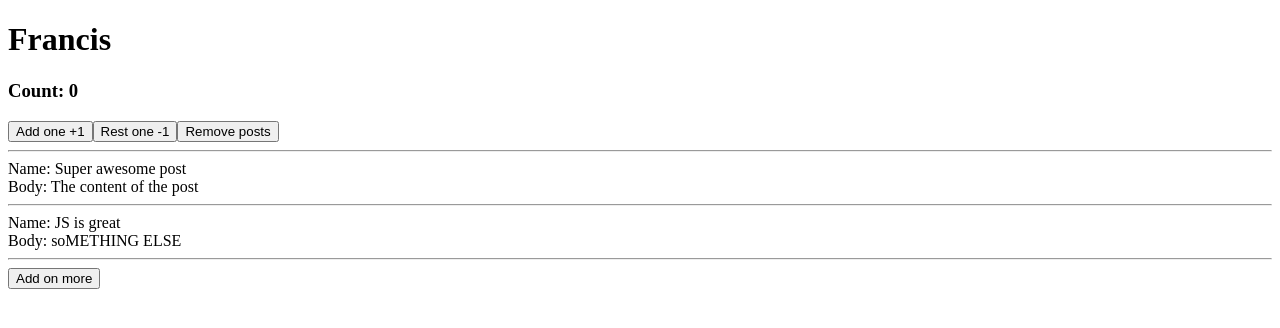
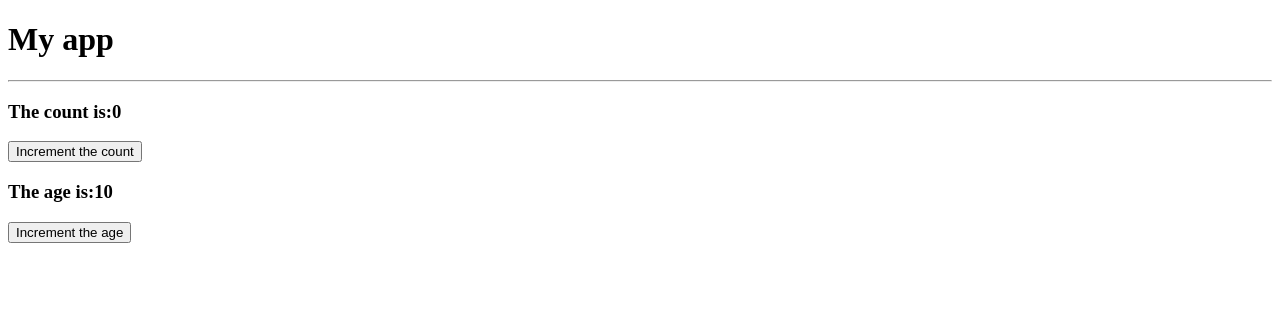
Before and after one commit to ferlobo1985/Udmy-React-fullstack-02hooks-project, a React (Create React App) app: page / in a window 1280 px wide. Shown: the top 328 px of the page. Built offline with nearby package versions, Linux system fonts and the light colour scheme.

Commit message:
Use callback

```diff
--- a/src/App.js
+++ b/src/App.js
@@ -1,87 +1,30 @@
-import React,{ useState, useEffect } from 'react';
-import Post from './post';
+import React,{ useState, useCallback } from 'react';
 
+import Title from './components/title';
+import Count from './components/count';
+import CountBtn from './components/countBtn';
+import Age from './components/age';
+import AgeBtn from './components/ageBtn'
 
-const App = ({initialCount}) => {
-  const [state, setState] = useState({
-    count: initialCount,
-    user:"Francis"
-  });
-  let [posts,setPosts] = useState([
-    {
-      name:'Super awesome post',
-      body:'The content of the post'
-    },
-    {
-      name:'JS is great',
-      body:'soMETHING ELSE'
-    },
-  ])
+const App = () => {
+  const [count,setCount] = useState(0);
+  const [age,setAge] = useState(10)
 
-  const restOne = () => {
-    setState({
-      ...state,
-      count:state.count-1
-    })
-  }
-
-  const addOnePost = () => {
-    let newPost = {
-      name:'PHP is still awesome',
-      body:'something about php'
-    }
-
-    setPosts([
-      ...posts,
-      newPost
-    ]);
-
-  }
-
-  const removePosts = () => {
-    setPosts([])
-  }
-
-  useEffect(()=>{
-   // console.log('change on state')
-  },[state])
-
-
-  useEffect(()=>{
-   // console.log('change on posts')
-  },[posts])
-
-  useEffect(()=>{
-    //console.log('MOUNTED')
+  const incrementCount = useCallback(() => {
+    setCount(prevCount => prevCount+1);
   },[])
 
-
+  const incrementAge =useCallback(() => {
+    setAge(prevAge => prevAge+1);
+  },[])
 
   return (
     <>
-      <h1>{state.user}</h1>
-      <h3>Count: {state.count}</h3>
-      <button onClick={ ()=> setState({
-        ...state,
-        count:state.count+1
-        }) }> Add one +1 </button>
-      <button onClick={ restOne }> Rest one -1 </button>
-      <button onClick={ removePosts }> Remove posts </button>
-
-
-
-      <hr/>
-
-      { posts.map((item,i)=>(
-        <Post item={item} key={i}/>
-      ))}
-
-      <button
-        onClick={addOnePost}
-      >
-        Add on more
-      </button>
-
+      <Title/>
+      <Count count={count}/>
+      <CountBtn handleCount={incrementCount}/>
+      <Age age={age}/>
+      <AgeBtn handleAge={incrementAge}/>
     </>
   );
 }
--- /dev/null
+++ b/src/components/age.js
@@ -0,0 +1,12 @@
+import React from 'react';
+
+const Age = ({age}) => {
+    console.log('4-Age')
+  return (
+    <>
+     <h3>The age is:{age}</h3>
+    </>
+  );
+}
+
+export default React.memo(Age);
--- /dev/null
+++ b/src/components/ageBtn.js
@@ -0,0 +1,14 @@
+import React from 'react';
+
+const AgeBtn = ({handleAge}) => {
+    console.log('5-AgeBtn')
+  return (
+    <>
+     <button onClick={ handleAge }>
+         Increment the age
+     </button>
+    </>
+  );
+}
+
+export default React.memo(AgeBtn);
--- /dev/null
+++ b/src/components/count.js
@@ -0,0 +1,13 @@
+import React from 'react';
+
+const Count = ({count}) => {
+    console.log('2-Count')
+
+  return (
+    <>
+     <h3>The count is:{count}</h3>
+    </>
+  );
+}
+
+export default React.memo(Count);
--- /dev/null
+++ b/src/components/countBtn.js
@@ -0,0 +1,14 @@
+import React from 'react';
+
+const CountBtn = ({handleCount}) => {
+    console.log('3-CountBtn')
+  return (
+    <>
+     <button onClick={ handleCount }>
+         Increment the count
+     </button>
+    </>
+  );
+}
+
+export default React.memo(CountBtn);
--- /dev/null
+++ b/src/components/title.js
@@ -0,0 +1,13 @@
+import React from 'react';
+
+const Title = () => {
+    console.log('1-title')
+  return (
+    <>
+      <h1>My app</h1>
+      <hr/>
+    </>
+  );
+}
+
+export default React.memo(Title);
--- a/src/post.js
+++ /dev/null
@@ -1,23 +0,0 @@
-import React,{ useEffect} from 'react'
-
-const Post = ({item}) => {
-
-    useEffect(()=>{
-        console.log('post created');
-
-        return () => {
-            console.log('component exit')
-        }
-    },[])
-
-    return(
-        <div>
-            <div>Name: {item.name} </div>
-            <div>Body: {item.body} </div>
-            <hr/>
-        </div>
-    )
-}
-
-
-export default Post;
```
